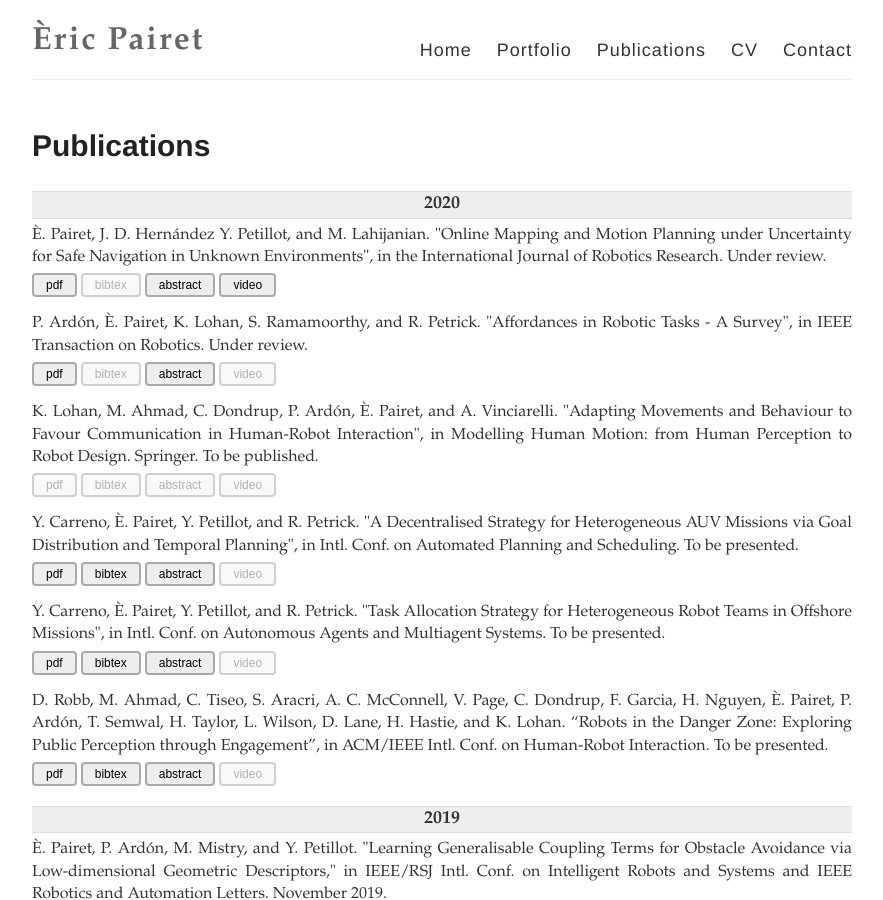
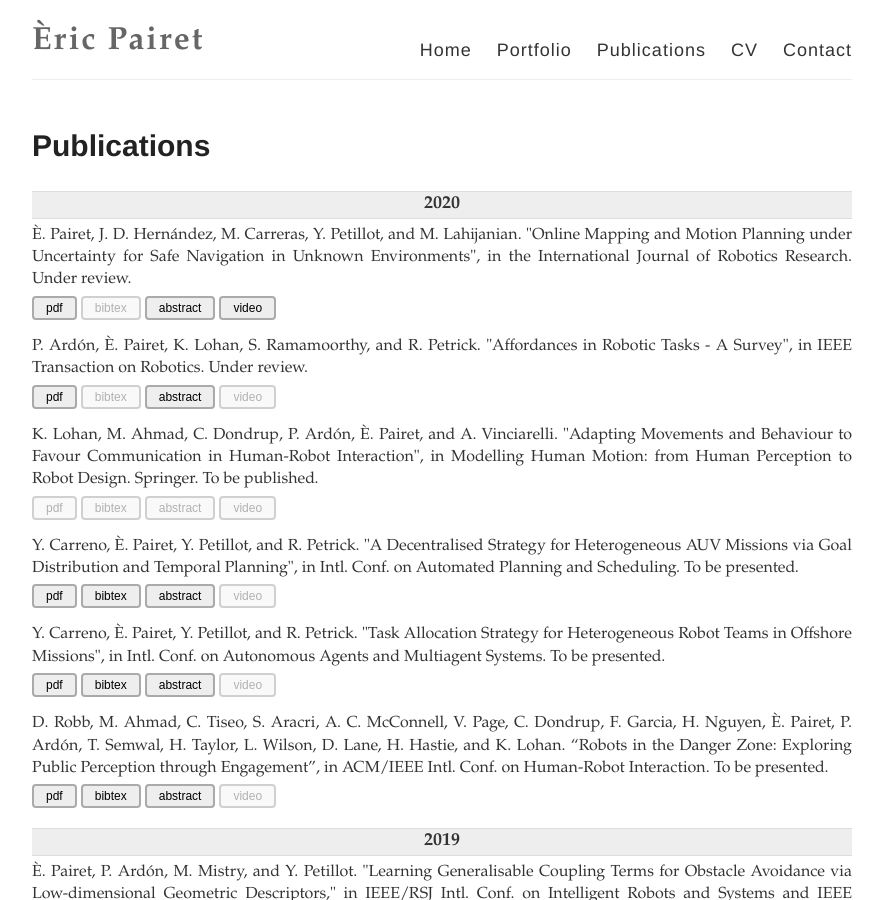
Before and after one commit to ericpairet/ericpairet.github.io, a Jekyll site: the page built from publications.md, in a window 1280 px wide and 900 px high. Shown: the whole window, without its empty margins (198-1081 px from the left). Built offline with Jekyll 4.4.1, drawn with Linux system fonts in a browser that asks for light colours.

Commit message:
updating IJRR20

```diff
--- a/_data/2020.yaml
+++ b/_data/2020.yaml
@@ -1,4 +1,4 @@
-- name: È. Pairet, J. D. Hernández Y. Petillot, and M. Lahijanian. "Online Mapping and Motion Planning under Uncertainty for Safe Navigation in Unknown Environments", in the International Journal of Robotics Research. Under review.
+- name: È. Pairet, J. D. Hernández, M. Carreras, Y. Petillot, and M. Lahijanian. "Online Mapping and Motion Planning under Uncertainty for Safe Navigation in Unknown Environments", in the International Journal of Robotics Research. Under review.
   pdf: 20pairet2020online.pdf
   bibtex:
   abstract: 20pairet2020online_abstract.txt
--- a/_data/projects.yaml
+++ b/_data/projects.yaml
@@ -18,7 +18,7 @@
       youtube: https://www.youtube.com/embed/I5X_QFKDpeI
       youtube_extra: https://www.youtube.com/embed/dTejsNqNC00
       publications:
-        - name: È. Pairet, J. D. Hernández Y. Petillot, and M. Lahijanian. "Online Mapping and Motion Planning under Uncertainty for Safe Navigation in Unknown Environments", in the International Journal of Robotics Research. Under review.
+        - name: È. Pairet, J. D. Hernández, M. Carreras, Y. Petillot, and M. Lahijanian. "Online Mapping and Motion Planning under Uncertainty for Safe Navigation in Unknown Environments", in the International Journal of Robotics Research. Under review.
           pdf: 20pairet2020online.pdf
           bibtex:
           abstract: 20pairet2020online_abstract.txt
```
